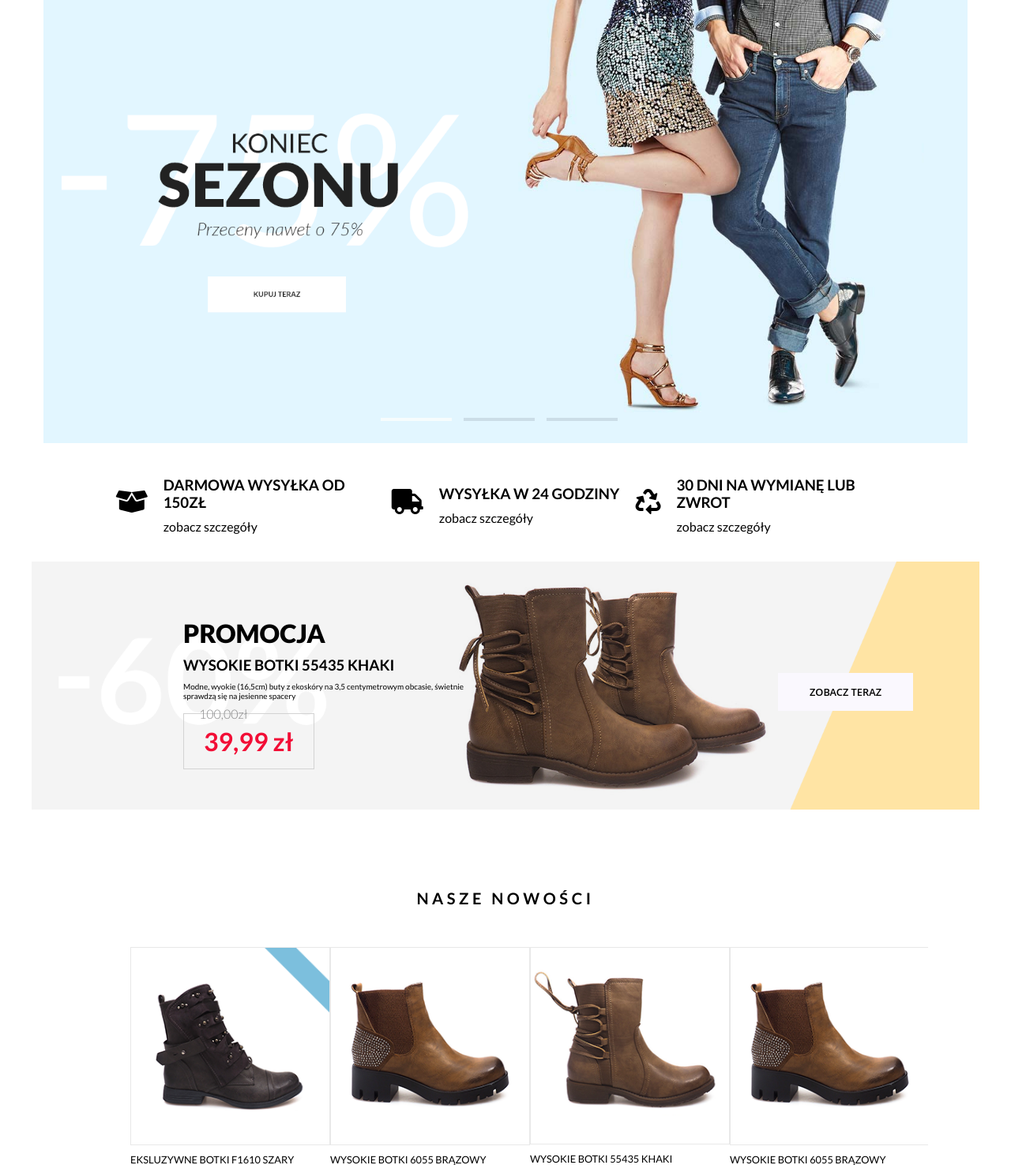
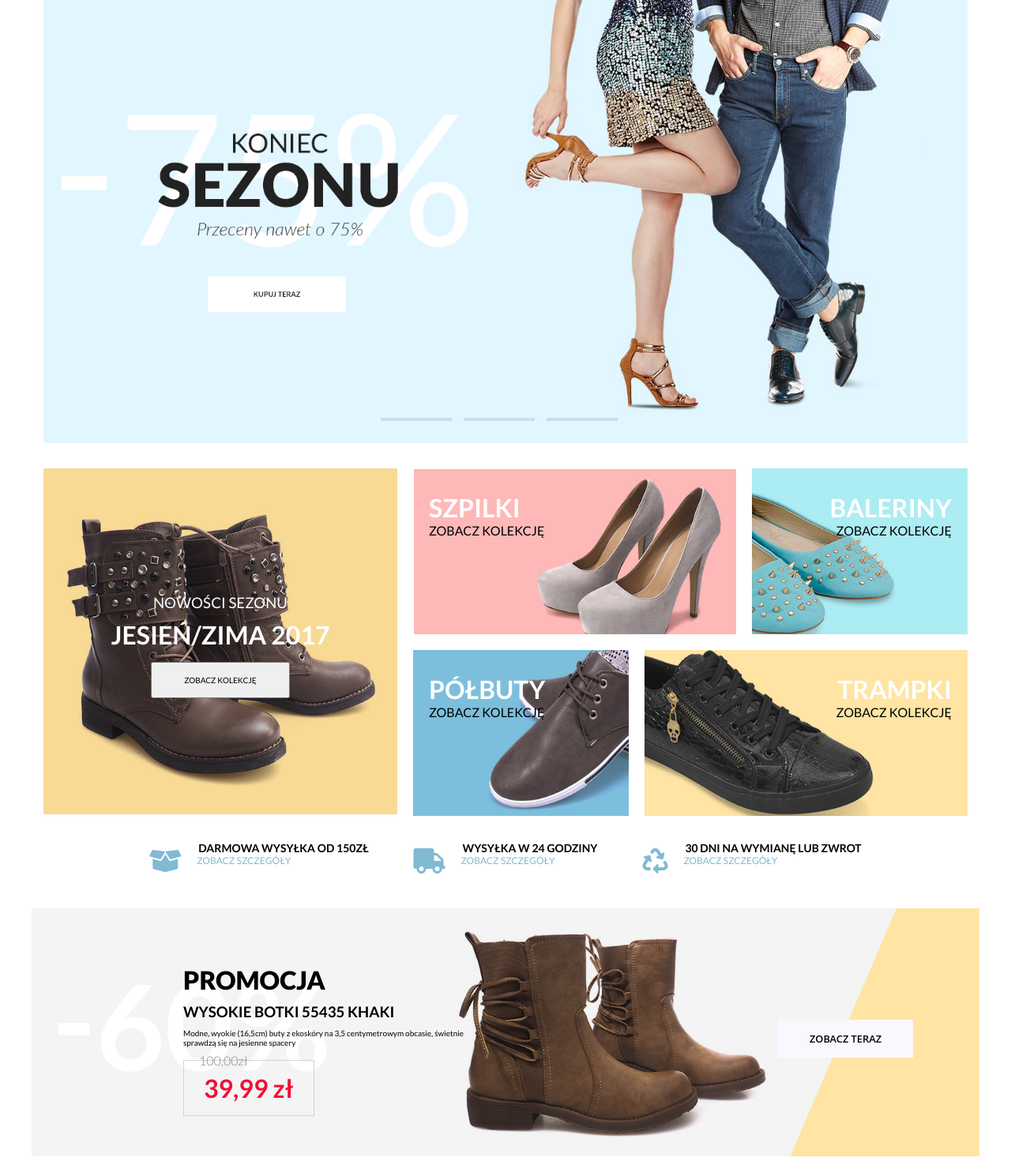
Before and after one commit to Rednaxela700/webcamp-gemre, a PHP site: page / in a window 1280 px wide. Shown: the part 199-1674 px from the top of the page at 79% size. Run offline with PHP 8.4, Linux system fonts and the light colour scheme.

Commit message:
#finished hotspot section

```diff
--- a/css/styles.css
+++ b/css/styles.css
@@ -44,170 +44,11 @@
     margin: 3px;
 }
 
-/*
-
-our news css here
-
-*/
-
-.container-our-news {
-    width: 1070px;
-    margin: 0 auto;
-    position: relative;
-    clear: both;
-}
-
-#our-news div > h1, #best div > h1 {
-    text-transform: uppercase;
-    text-align: center;
-    font-weight: 600;
-    margin: 65px 0 30px 0;
-    font-size: 1.25em;
-    letter-spacing: 4.5px;
-}
-
-#best > div, #our-news > div > div {
-    height: max-content;
-    padding: 0 0 0 60px;
-}
-
-#best > div > div > div > div > a {
-    margin: 0;
-}
-
-.recommend a, .bestseller a {
-    text-decoration: none;
-    margin: 20px 0;
-    font-weight: 600;
-}
-
-.recommend .product-name, .bestseller .product-name {
-    text-decoration: none;
-    text-transform: uppercase;
-    font-weight: 500;
-    color: black;
-    font-size: 0.8em;
-    margin-top: 10px;
-}
-
-.recommend .product-price, .bestseller .product-price {
-    text-decoration: none;
-    color: #2078c6;
-    margin-right: 20px;
-    font-size: 1em;
-    margin-top: 10px;
-}
-
-.recommend .product-price del, .bestseller .product-price del {
-    color: #333;
-    font-size: 12px;
-    font-weight: lighter;
-}
-
-#premium {
-    display: block;
-    align-items: stretch;: center;
-    text-align: center;
-}
-
-#premium .premium-container {
-    display: flex;
-    flex-direction: column;
-    justify-content: center;
-    background: url("../img/strefa_premium.png") no-repeat;
-    background-size: cover;
-    opacity: 0.95;
-    min-height: 448px;
-}
-
-#premium h1 {
-    text-transform: uppercase;
-    color: #f8da94;
-    font-weight: bolder;
-    font-size: 3em;
-    /* padding-top: 120px; */
-}
-
-#premium p {
-    color: #989898;
-    margin: 10px;
-}
-
-#premium button {
-    color: black;
-    font-weight: 900;
-    background: #f8da94;
-    padding: 20px;
-    cursor: pointer;
-    display: inline-block;
-    border: none;
-    width: 240px;
-    margin: 30px;
-    text-transform: uppercase;
-}
-
-#info .container-our-news {
-    border-top: 1px solid #dbdbdb;
-    border-bottom: 1px solid #dbdbdb;
-    display: flex;
-    justify-content: center;
-    align-items: center;
-}
-
-.info-logo {
-    display: block;
-}
-
-.info-text {
-    display: block;
-    height: inherit;
-}
-
-#first-slider-container {
-    height: max-content;
-}
-
-#first-slider-container .slick-dots button {
-    visibility: hidden;
-}
-
-#first-slider-container .slick-dots li {
-    background-color: #C2D3DD;
-    font-size: 16px;
-    opacity: 0.7;
-    width: 100px;
-    height: .25rem;
-    flex: 0 30%;
-}
-
-#info .container-our-news div .info-logo img {
-    max-height: 80px;
-}
-
-.container-our-news > .info-text {
-    width: 100%;
-    /*margin: 35px 10px;*/
-    padding: 10px;
-}
-
-.container-our-news > .info-text > p {
-    margin: 10px;
-    font-size: 14px;
-    line-height: 1.4em;
-    color: #333;
-}
-
-/*our news css end
-
-
-
-
-
-*/
 img {
     max-width: 100%;
 }
 
+/*header section */
 #header > .top_info {
     width: 100%;
     background-color: #f4f4f4;
@@ -434,6 +265,39 @@
     border: none;
 }
 
+/*Slider section */
+#first-slider-container {
+    width: 1170px;
+    margin: 0 auto;
+    position: relative;
+}
+
+#first-slider-container .slick-dots {
+    display: flex;
+    list-style: none;
+    position: absolute;
+    bottom: 5%;
+    left: 36.5%;
+    justify-content: space-between;
+}
+
+#first-slider-container .slick-dots button {
+    visibility: hidden;
+}
+
+#first-slider-container .slick-dots li {
+    background-color: #C2D3DD;
+    font-size: 16px;
+    opacity: 0.7;
+    width: 100px;
+    height: .25rem;
+    flex: 0 30%;
+}
+
+#first-slider-container li.slick-active {
+    background-color: #FFFFFD;
+}
+
 /*hotspot section*/
 .hotspot {
     height: auto;
@@ -443,19 +307,50 @@
 }
 
 .hotspot-big {
-    /*height: 90%;*/
+    height: 440px;
     display: flex;
+    margin: 0 0 2rem 0;
 }
 
+.hotspot-big-content {
+    margin: 0 auto;
+    color: #fff;
+}
 .hotspot-big-left {
+    display: flex;
+    flex-direction: column;
+    justify-content: center;
+    align-content: center;
+    flex: 1;
     width: 40%;
+    margin: 0 20px 0 0;
     background: url("../img/hotspot-left.png") no-repeat;
     background-size: contain;
-    margin: 10px 20px 10px 0;
+    text-transform: uppercase;
+    text-align: center;
 }
 
+.hotspot-big-left h3 {
+    font-weight: 400;
+}
+
+.hotspot-big-header {
+    font-weight: 600;
+    font-size: 32px;
+    color: #ffffff;
+}
+
+.hotspot-big-left button {
+    margin: 15px 0 0 0;
+    padding: 15px 40px;
+    font-size: 10px;
+    text-transform: uppercase;
+    font-weight: 400;
+}
 .hotspot-big-right {
     width: 60%;
+    text-transform: uppercase;
+
 }
 
 .hotspot-big-right > div {
@@ -463,29 +358,33 @@
 }
 
 .hotspot-big-right-top, .hotspot-big-right-bot {
-    height: 40%;
+    height: 220px;
 }
 
+/*Positioning divs in big left hotspot*/
 .hotspot-product60:first-child {
-    background: url("../img/hotspot-right1.png") no-repeat center;
-    background-size: 100%;
+    background: url("../img/hotspot-right1.png") no-repeat;
+    background-size: cover;
+    margin: 0 10px 10px 0;
 }
 
 .hotspot-product40:last-child {
     background: url("../img/hotspot-right2.png") no-repeat center;
-    background-size: 100%;
+    background-size: cover;
+    margin: 0 0 10px 10px;
 }
 
 .hotspot-product60:last-child {
-    background: url("../img/hotspot-right4.png") no-repeat;
-    background-size: contain;
+    background: url("../img/hotspot-right4.png") no-repeat center;
+    margin: 10px 0 0 10px;
+    background-size: cover;
 }
 
 .hotspot-product40:first-child {
-    background: url("../img/hotspot-right3.png") no-repeat;
-    background-size: contain;
+    background: url("../img/hotspot-right3.png") no-repeat center;
+    margin: 10px 10px 0 0;
+    background-size: cover;
 }
-
 .hotspot-product60 {
     width: 60%;
 }
@@ -494,26 +393,54 @@
     width: 40%;
 }
 
+.hotspot-product1, .hotspot-product3 {
+    margin: 30px 0 0 20px;
+}
+
+.hotspot-product2, .hotspot-product4 {
+    margin: 30px 20px 0 0;
+    text-align: right;
+}
+
+/*hotpot bottom icons*/
 .hotspot-small {
-    /*height: 50px;*/
+    height: 50px;
     display: flex;
     margin: 0 auto;
+    width: 80%;
 }
 
 .hotspot-small > div {
     display: flex;
     flex: 1;
     justify-content: center;
-    align-items: center;
+    /*align-items: center;*/
 
-}
-
-.hotspot-small-box {
-    display: flex;
 }
 
 .hotspot-small-box > div {
     margin: 0 0 0 20px;
+}
+
+.hotspot-small-box span {
+    display: flex;
+    flex-direction: column;
+    justify-content: center;
+}
+
+.hotspot-small-box > span i, .hotspot-small-box div span {
+    color: #80bad3;
+    text-transform: uppercase;
+}
+
+.hotspot-small-box div span {
+    font-size: 12px;
+}
+
+.hotspot-small-content h3 {
+    margin: auto 0 0 2px;
+    font-size: 14px;
+    text-transform: uppercase;
 }
 
 /*testing grid version*/
@@ -631,9 +666,24 @@
     flex: 0 30%;
 }
 
-#first-slider-container li.slick-active {
-    background-color: #FFFFFD;
+#info .container-our-news div .info-logo img {
+    max-height: 80px;
 }
+
+.container-our-news > .info-text {
+    width: 100%;
+    /*margin: 35px 10px;*/
+    padding: 10px;
+}
+
+.container-our-news > .info-text > p {
+    margin: 10px;
+    font-size: 14px;
+    line-height: 1.4em;
+    color: #333;
+}
+
+/*our news css end*/
 
 #footer_section {
     font-size: 0.8em;
--- a/hotspot.html
+++ b/hotspot.html
@@ -1,54 +1,70 @@
 <section class="hotspot">
     <div class="hotspot-grid-left">
+    </div>
+    <div class="hotspot-big">
+        <div class="hotspot-big-left">
+            <div class="hotspot-big-content">
+                <h3>nowości sezonu</h3>
+                <h2 class="hotspot-big-header">jesień/zima 2017</h2>
+                <button>Zobacz kolekcję</button>
+            </div>
+        </div>
+        <div class="hotspot-big-right">
+            <div class="hotspot-big-right-top">
+                <div class="hotspot-product60">
+                    <div class="hotspot-product1">
+                        <h2 class="hotspot-big-header">szpilki</h2>
+                        <span>zobacz kolekcję</span>
+                    </div>
+                </div>
+                <div class="hotspot-product40">
+                    <div class="hotspot-product2">
+                        <h2 class="hotspot-big-header">baleriny</h2>
+                        <span>zobacz kolekcję</span>
+                    </div>
+                </div>
+            </div>
+            <div class="hotspot-big-right-bot">
+                <div class="hotspot-product40">
+                    <div class="hotspot-product3">
+                        <h2 class="hotspot-big-header">półbuty</h2>
+                        <span>zobacz kolekcję</span>
+                    </div>
+                </div>
+                <div class="hotspot-product60">
+                    <div class="hotspot-product4">
+                        <h2 class="hotspot-big-header">trampki</h2>
+                        <span>zobacz kolekcję</span>
 
+                    </div>
+
+                </div>
+            </div>
+        </div>
     </div>
-    <!--<div class="hotspot-big">-->
-    <!--<div class="hotspot-big-left">-->
-    <!--<h3>nowości sezonu</h3>-->
-    <!--<h2>jesień/zima 2017</h2>-->
-    <!--<button>Zobacz kolekcję</button>-->
-    <!--</div>-->
-    <!--<div class="hotspot-big-right">-->
-    <!--<div class="hotspot-big-right-top">-->
-    <!--<div class="hotspot-product60">-->
-    <!--<h2>szpilki</h2>-->
-    <!--<span>zobacz kolekcję</span>-->
-    <!--</div>-->
-    <!--<div class="hotspot-product40">-->
-    <!--<h2>baleriny</h2>-->
-    <!--<span>zobacz kolekcję</span>-->
-    <!--</div>-->
-    <!--</div>-->
-    <!--<div class="hotspot-big-right-bot">-->
-    <!--<div class="hotspot-product40">-->
-    <!--<h2>półbuty</h2>-->
-    <!--<span>zobacz kolekcję</span>-->
-    <!--</div>-->
-    <!--<div class="hotspot-product60">-->
-    <!--<h2>trampki</h2>-->
-    <!--<span>zobacz kolekcję</span>-->
-    <!--</div>-->
-    <!--</div>-->
-    <!--</div>-->
-    <!--</div>-->
     <div class="hotspot-small">
         <div class="hotspot-small-box">
+            <span>
             <i class="fa fa-box-open fa-2x"></i>
+            </span>
             <div class="hotspot-small-content">
                 <h3>Darmowa wysyłka od 150zł</h3>
                 <span>zobacz szczegóły</span>
             </div>
         </div>
         <div class="hotspot-small-box">
-
-            <i class="fa fa-truck fa-2x"></i>
+            <span>
+                <i class="fa fa-truck fa-2x"></i>
+            </span>
             <div class="hotspot-small-content">
                 <h3>wysyłka w 24 godziny</h3>
                 <span>zobacz szczegóły</span>
             </div>
         </div>
         <div class="hotspot-small-box">
+            <span>
             <i class="fa fa-recycle fa-2x"></i>
+            </span>
             <div class="hotspot-small-content">
                 <h3>30 dni na wymianę lub zwrot</h3>
                 <span>zobacz szczegóły</span>
```
Also changed, not shown: other parts of css/styles.css (+116 -18 lines).
